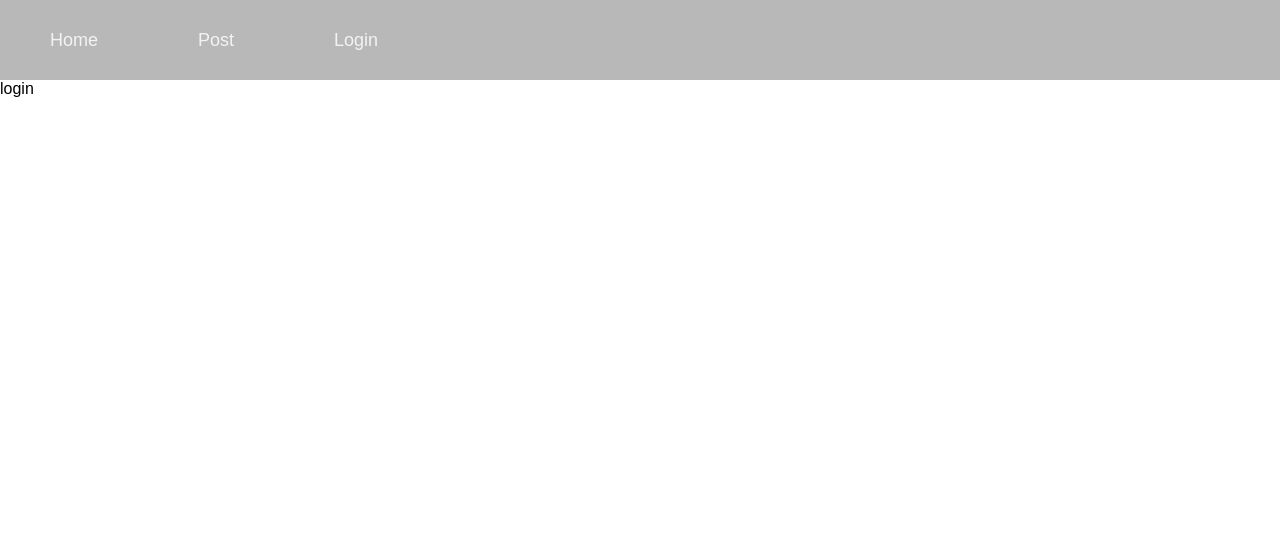
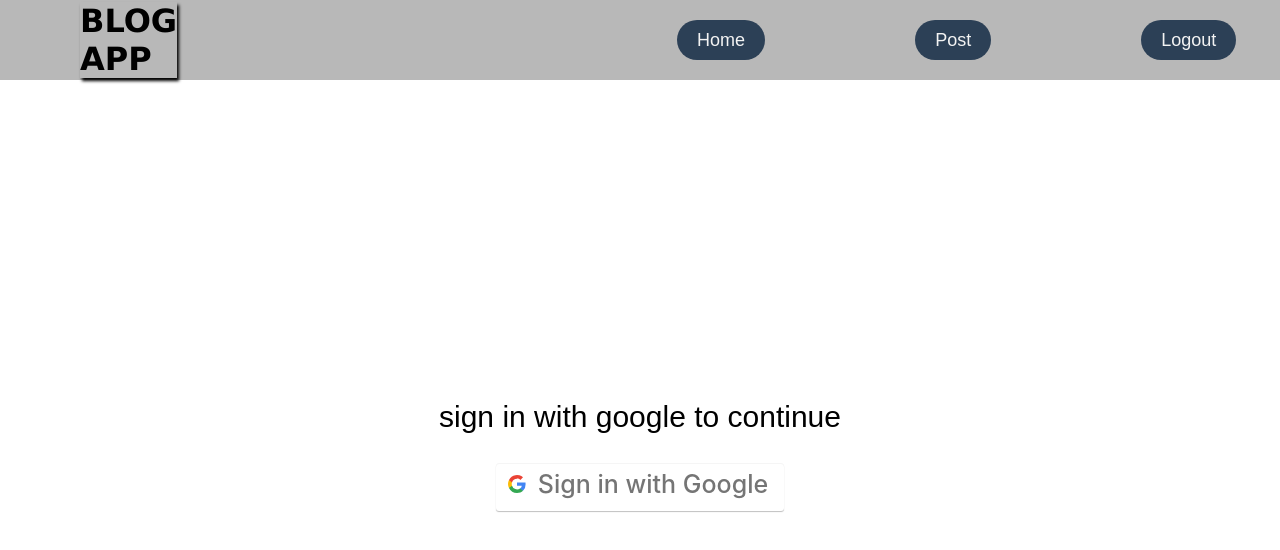
Before and after one commit to nandu44-code/BlogApp, a React (Vite) app in the folder Blogapp/: page /login in a window 1280 px wide. Shown: the top 550 px of the page. Built offline with nearby package versions, Linux system fonts and the light colour scheme.

Commit message:
sign in using google authentication implimented

```diff
--- a/Blogapp/src/App.css
+++ b/Blogapp/src/App.css
@@ -16,6 +16,39 @@ nav {
   color: rgb(255, 0, 0);
   text-decoration: none;
 }
+.blog{
+  margin-left:80px;
+  margin-right: 400px;
+  font-size: xx-large;
+  color: black;
+  font-weight: 700;
+  font-family: 'Lucida Sans', 'Lucida Sans Regular', 'Lucida Grande', 'Lucida Sans Unicode', Geneva, Verdana, sans-serif;
+  box-shadow: 2px 3px 3px;
+}
+nav-items{
+
+  padding-top: 10px;
+  padding-bottom: 10px;
+  padding-left: 20px;
+  padding-right: 20px;
+  background-color:rgba(26, 48, 73, 0.884);
+  margin-left:50px;
+  border-radius: 20px;
+  cursor: pointer;
+
+}
+nav-items:hover{
+transform: scale(1.2);
+border-bottom: 25px;
+
+background-color:rgba(0, 24, 85, 0.884) ;
+padding-top: 12px;
+padding-bottom: 12px;
+padding-left: 22px;
+padding-right: 22px;
+border-radius: 10px;
+
+}
 .nav-item{
 
   font-size: large;
@@ -23,12 +56,7 @@ nav {
   margin-right: 50px;
   margin-left:50px;
 }
-.nav-item:hover{
 
-  font-size: x-large;
-  color: rgb(2, 43, 65);
-  font-weight:bolder;
-}
 
 a {
   color: white;
--- a/Blogapp/src/App.jsx
+++ b/Blogapp/src/App.jsx
@@ -7,17 +7,47 @@ import Login from './pages/login';
 
 function App() {
 
+  const [isAuth, setIsAuth] = useState(false)
   return (
    <Router>
     <nav>
-      <Link className='nav-item' to='/'>Home</Link>
-      <Link className='nav-item' to='/createpost'>Post</Link>
-      <Link className='nav-item' to='/login'>Login</Link>
+      <blog className='blog'>BLOG APP</blog>
+
+        <Link className='nav-item' to='/'>
+        <nav-items>
+          Home
+        </nav-items>
+          </Link>
+
+
+        <Link className='nav-item' to='/createpost'>
+        <nav-items>
+          Post
+          </nav-items>
+          </Link>
+
+
+        {isAuth ? <Link className='nav-item' to='/login'>
+        <nav-items>
+          Login
+        </nav-items>
+        </Link>
+        :
+        <Link className='nav-item' to=''>
+        <nav-items>
+         Logout
+        </nav-items>
+        </Link>
+        }
+
+
+
+
     </nav>
     <Routes>
       <Route path='/' element={<Home/>}/>
       <Route path='/createpost' element={<CreatePost/>}/>
-      <Route path='/login' element={<Login/>}/>
+      <Route path='/login' element={<Login setIsAuth={setIsAuth}/>}/>
 
     </Routes>
    </Router>
--- a/Blogapp/src/pages/Login.jsx
+++ b/Blogapp/src/pages/Login.jsx
@@ -1,9 +1,26 @@
-import React from 'react'
+import React from 'react';
+import { auth , provider } from '../firebaseConfig';
+import { signInWithPopup } from 'firebase/auth';
+import { useNavigate } from 'react-router-dom';
+function Login({setIsAuth}) {
 
-function Login() {
+    const siginInWithGoogle = () =>{
+
+        let navigate = useNavigate();
+
+        signInWithPopup(auth, provider). then((result)=>{
+
+            localStorage.setItem('isAuth', true);
+            setIsAuth(True);
+            navigate('/')
+        })
+
+    };
+
   return (
-    <div>
-      login
+    <div className='loginPage'>
+      <p>sign in with google to continue</p>
+      <button onClick={siginInWithGoogle} className='login-with-google-btn'>Sign in with Google</button>
     </div>
   )
 }
```
